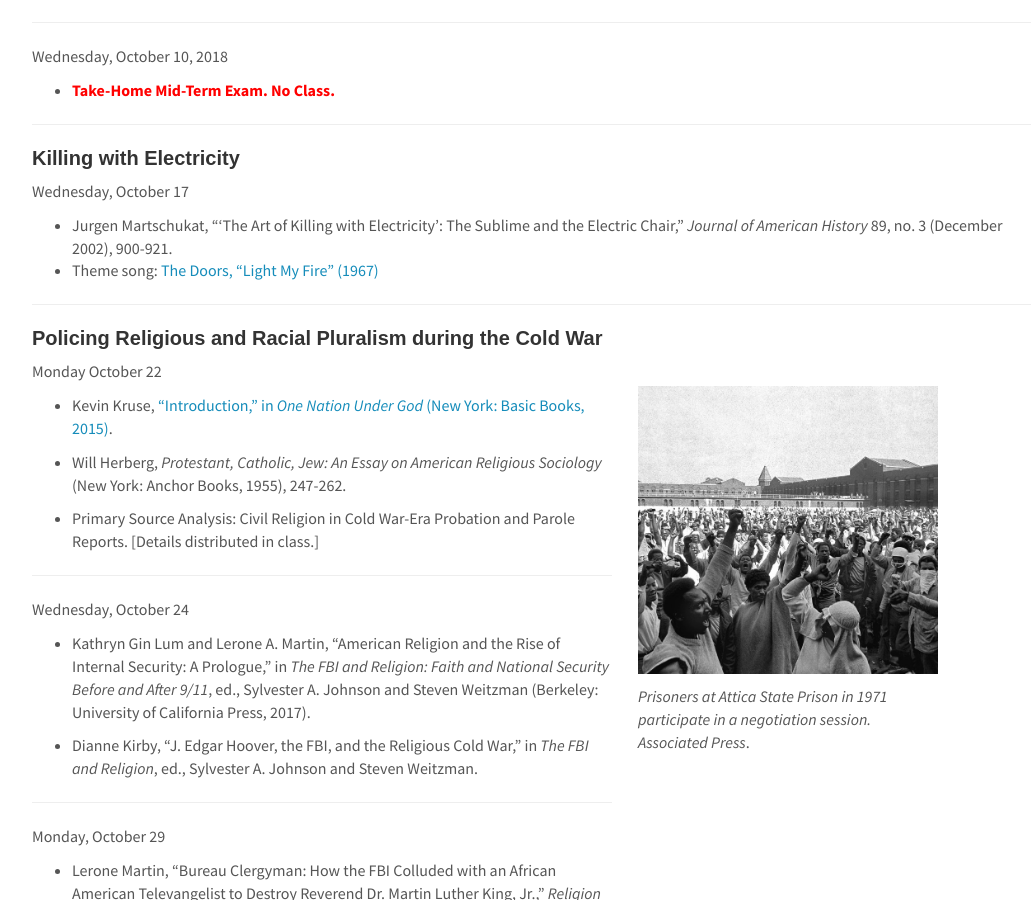
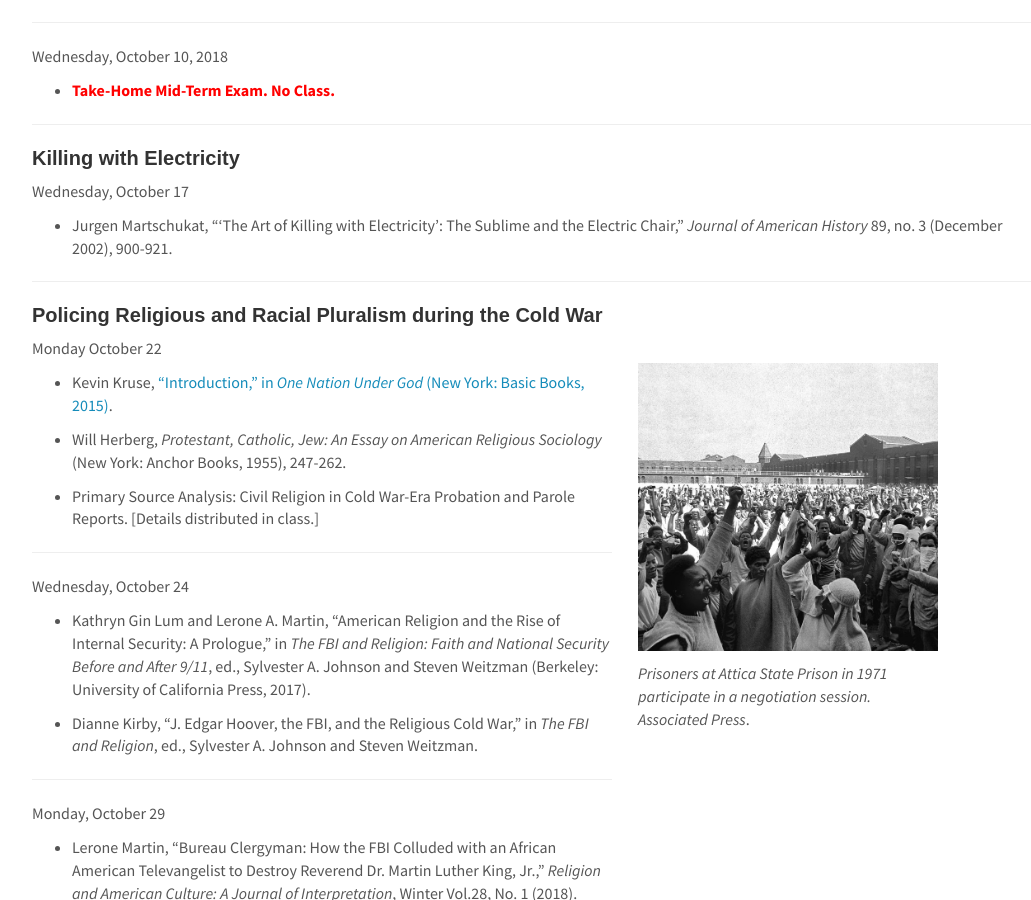
Before and after one commit to cyrusobrien/cyrusobrien, a Jekyll site: the page built from _pages/RelPol275.md, in a window 1280 px wide and 900 px high, scrolled down 5971 px. Shown: the whole window, without its empty margins (108-1139 px from the left). Built offline with Jekyll 4.4.1, drawn with Linux system fonts in a browser that asks for light colours.

Commit message:
theme song stuff

```diff
--- a/_pages/RelPol275.md
+++ b/_pages/RelPol275.md
@@ -340,7 +340,6 @@ Wednesday, October 10, 2018
 Wednesday, October 17
 
 * Jurgen Martschukat, “‘The Art of Killing with Electricity’: The Sublime and the Electric Chair,” _Journal of American History_ 89, no. 3 (December 2002), 900-921.
-* Theme song: [The Doors, "Light My Fire" (1967)](https://www.youtube.com/watch?v=deB_u-to-IE)
 
 ***
 
```
